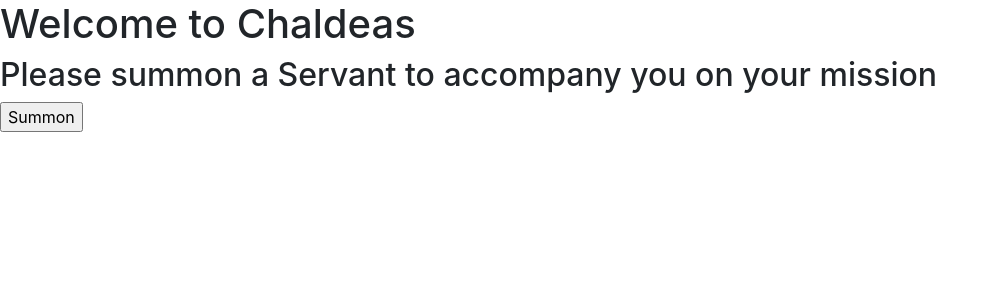
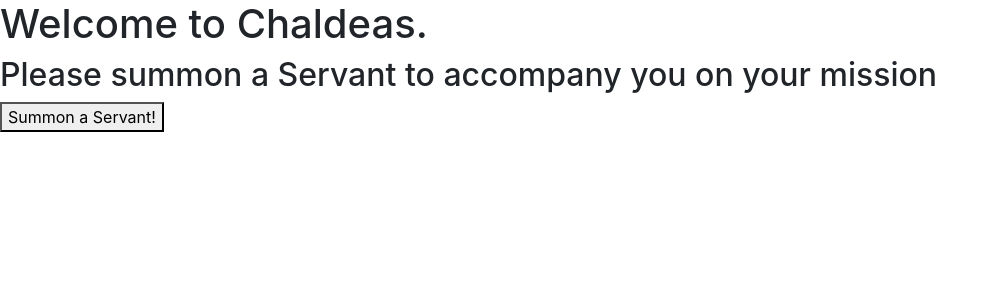
Before and after one commit to Rahtoken/zetsubou-gacha, a React (Create React App) app in the folder ClientApp/: page / in a window 1280 px wide. Shown: the top 300 px of the page, without its empty margins (0-998 px from the left). Built offline with nearby package versions, Linux system fonts and the light colour scheme.

Commit message:
Make class components functional. Use Hooks in Servant.jsx. Start Flexbox implementation.

```diff
--- a/ClientApp/src/App.js
+++ b/ClientApp/src/App.js
@@ -1,24 +1,10 @@
 import React from 'react';
-import Servant from "./components/Servant.js"
-import Summon from "./components/Summon.js"
-import { BrowserRouter as Router, Switch, Route } from "react-router-dom"
+import GachaContainer from './GachaContainer';
+
 class App extends React.Component {
-
-  constructor() {
-    super()
-    this.state = {}
-  }
-
   render() {
     return (
-      <Router>
-        <div>
-          <Switch>
-            <Route path="/" exact component={Summon} />
-            <Route path="/servant" exact component={Servant} />
-          </Switch>
-        </div>
-      </Router>
+      <GachaContainer />
     );
   }
 
--- /dev/null
+++ b/ClientApp/src/GachaContainer.jsx
@@ -0,0 +1,52 @@
+import React, { Component } from 'react';
+import styled from 'styled-components';
+
+import Summon from './components/Summon';
+import Servant from './components/Servant';
+
+const Container = styled.div`
+    flex: 1 1 100%;
+    justify-content;
+`;
+
+class GachaContainer extends Component {
+    state = {
+        summoned: false,
+        loading: false,
+        servant: {}
+    };
+
+    summonServant = () => {
+        const newSummon = !this.state.summoned;
+        this.setState({ summoned: newSummon, loading: true }, () => this.showServant());
+    }
+
+    showServant = () => {
+        let servantId = Math.floor(Math.random() * 230);
+        let requestUrl = `https://localhost:5001/api/Servant/${servantId}`;
+        fetch(requestUrl)
+            .then(response => response.json())
+            .then(data => {
+                this.setState({ servant: data, loading: false });
+            });
+    }
+    render() {
+        return (
+            <div>
+                <Container>
+                    {!this.state.summoned ?
+                        <Summon summon={this.summonServant} /> :
+                        this.state.loading ?
+                            <h3>Loading...</h3> :
+                            <div>
+                            <Servant data={this.state.servant} />
+                            <button onClick={() => this.showServant()}>Roll again!</button>
+                            </div>
+                    }
+                </Container>
+            </div>
+        );
+    }
+}
+
+export default GachaContainer;
--- a/ClientApp/src/components/Servant.js
+++ /dev/null
@@ -1,55 +0,0 @@
-import React from "react"
-import ServantData from "./ServantData.js"
-
-class Servant extends React.Component {
-    constructor() {
-        super()
-        this.state = {
-            ServantData: {},
-            transform: true,
-            isLoading: true,
-        }
-        this.url = "https://localhost:5001/api/Servant/"
-        this.id = Math.floor(Math.random() * 230)
-        this.handleOnClick = this.handleOnClick.bind(this)
-    }
-
-    componentDidMount() {
-        fetch(this.url + this.id)
-            .then(response => response.json())
-            .then(data => {
-                this.setState({
-                    ServantData: new ServantData(data),
-                    isLoading: false
-                })
-            });
-    }
-
-    handleOnClick() {
-        this.setState(() => {
-            return {
-                transform: !this.state.transform
-            }
-        })
-    }
-    render() {
-        console.log(this.id)
-        return (
-            <div>
-                {this.state.isLoading ?
-                    <h1>Loading...</h1> :
-                    <div>
-                        <h2>Name: {this.state.ServantData.name}</h2>
-                        <h3>ID: {this.state.ServantData.id}</h3>
-                        {this.state.ServantData.title === "" ? null : <h3> Title: {this.state.ServantData.title} </h3>}
-                        <img src={this.state.transform ? this.state.ServantData.firstAscensionImage : this.state.ServantData.finalAscensionImage} alt="Image1"></img>
-                        <br></br>
-                        <input type="Button" value="Transform!" onClick={this.handleOnClick} />
-                        <h3>{this.state.ServantData.dialogue}</h3>
-                    </div>
-                }
-            </div>
-        )
-    }
-}
-export default Servant
--- /dev/null
+++ b/ClientApp/src/components/Servant.jsx
@@ -0,0 +1,19 @@
+import React, { useState } from 'react';
+
+const Servant = (props) => {
+    const [image, changeImage] = useState(0);
+    const images = [props.data.firstAscensionImage, props.data.finalAscensionImage];
+
+    return (
+        <div>
+            <h3>{props.data.name}</h3>
+            {props.data.title === "" ? null : <h3> Title: {props.data.title} </h3>}
+            <img src={images[image]} />
+            <br />
+            <button onClick={() => changeImage((image + 1) % 2)}>Transform!</button>
+            <h3>{props.data.dialogue}</h3>
+        </div>
+    )
+}
+
+export default Servant;
--- a/ClientApp/src/components/Summon.js
+++ /dev/null
@@ -1,29 +0,0 @@
-import React from "react"
-import { Redirect } from "react-router"
-
-class Summon extends React.Component {
-    constructor() {
-        super()
-        this.state = { redirect: false }
-        this.handleOnClick = this.handleOnClick.bind(this)
-
-    }
-    handleOnClick = () => {
-        this.setState({ redirect: true })
-    }
-    render() {
-        if (this.state.redirect) {
-            return <Redirect push to="/servant" />
-        }
-        return (
-            <div>
-                <h1>Welcome to Chaldeas</h1>
-                <h2>Please summon a Servant to accompany you on your mission</h2>
-                <label>
-                    <input value="Summon" name="Summon" type="button" onClick={this.handleOnClick} />
-                </label>
-            </div>
-        )
-    }
-}
-export default Summon
--- /dev/null
+++ b/ClientApp/src/components/Summon.jsx
@@ -0,0 +1,13 @@
+import React from 'react';
+
+const Summon = (props) => {
+    return (
+        <div>
+            <h1>Welcome to Chaldeas.</h1>
+            <h2>Please summon a Servant to accompany you on your mission</h2>
+            <button onClick={() => props.summon()}>Summon a Servant!</button>
+        </div>
+    )
+}
+
+export default Summon;
```
